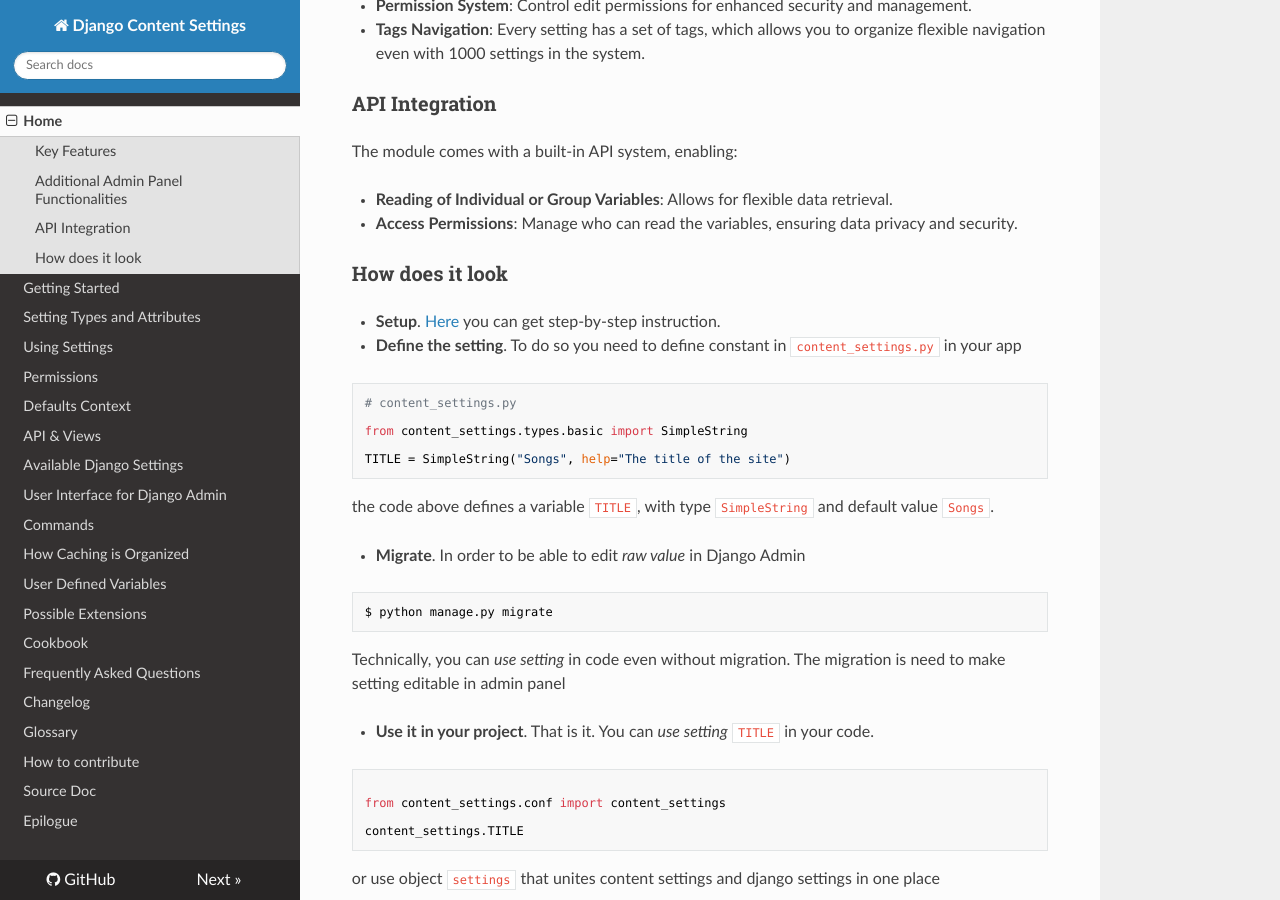
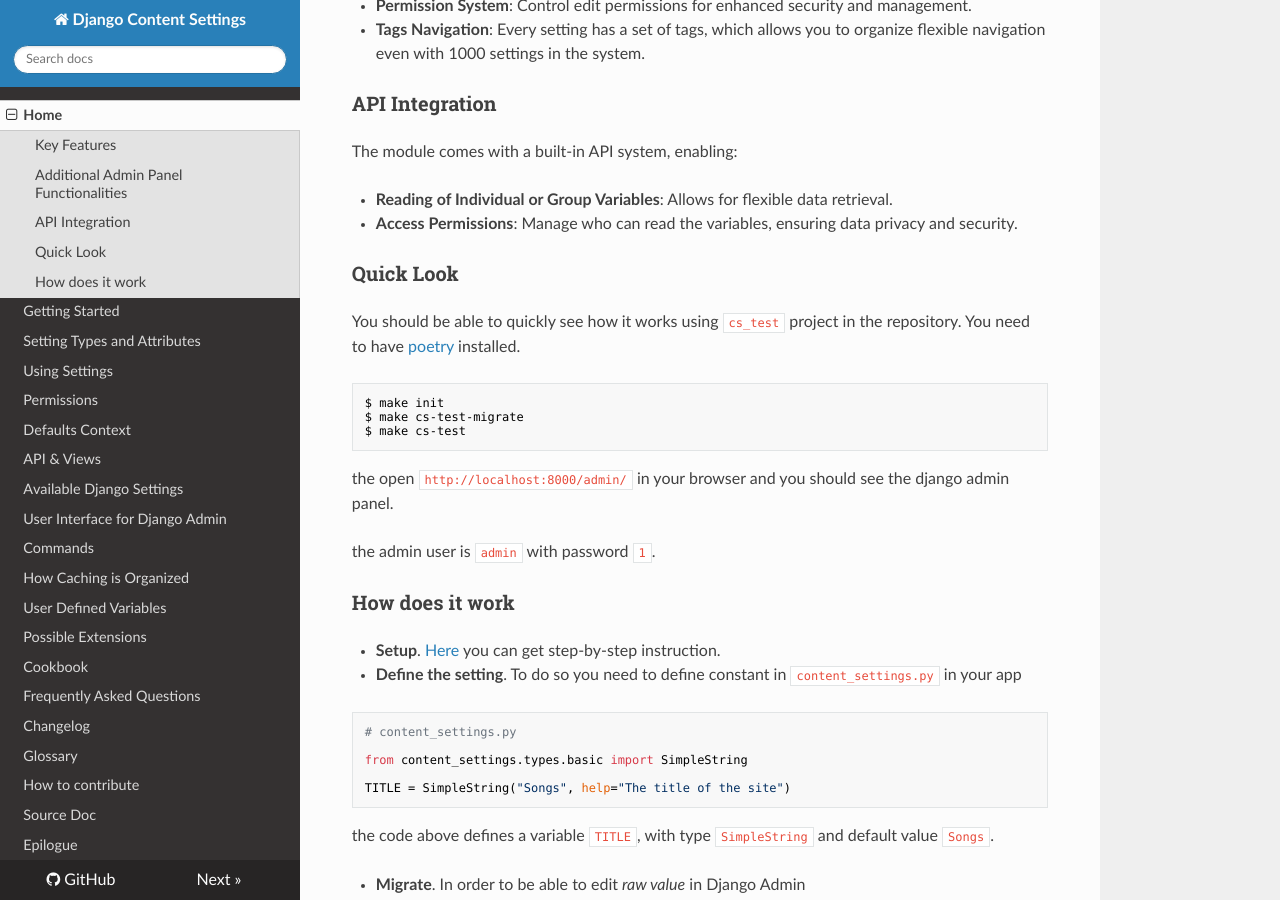
Before and after one commit to occipital/django-content-settings, an MkDocs documentation site: the page built from docs/index.md, in a window 1280 px wide and 900 px high, scrolled down 1524 px. Built offline with MkDocs 1.6.1, drawn with Linux system fonts in a browser that asks for light colours; nearby versions of some CDN libraries.

Commit message:
cs_test in the index description

````diff
--- a/docs/index.md
+++ b/docs/index.md
@@ -34,7 +34,21 @@ The module comes with a built-in API system, enabling:
 - **Reading of Individual or Group Variables**: Allows for flexible data retrieval.
 - **Access Permissions**: Manage who can read the variables, ensuring data privacy and security.
 
-### How does it look
+### Quick Look
+
+You should be able to quickly see how it works using `cs_test` project in the repository. You need to have [poetry](https://python-poetry.org/) installed.
+
+```bash
+$ make init
+$ make cs-test-migrate
+$ make cs-test
+```
+
+the open `http://localhost:8000/admin/` in your browser and you should see the django admin panel.
+
+the admin user is `admin` with password `1`.
+
+### How does it work
 
 - **Setup**. [Here](first.md) you can get step-by-step instruction.
 
````
Also changed, not shown: 1 other file.
